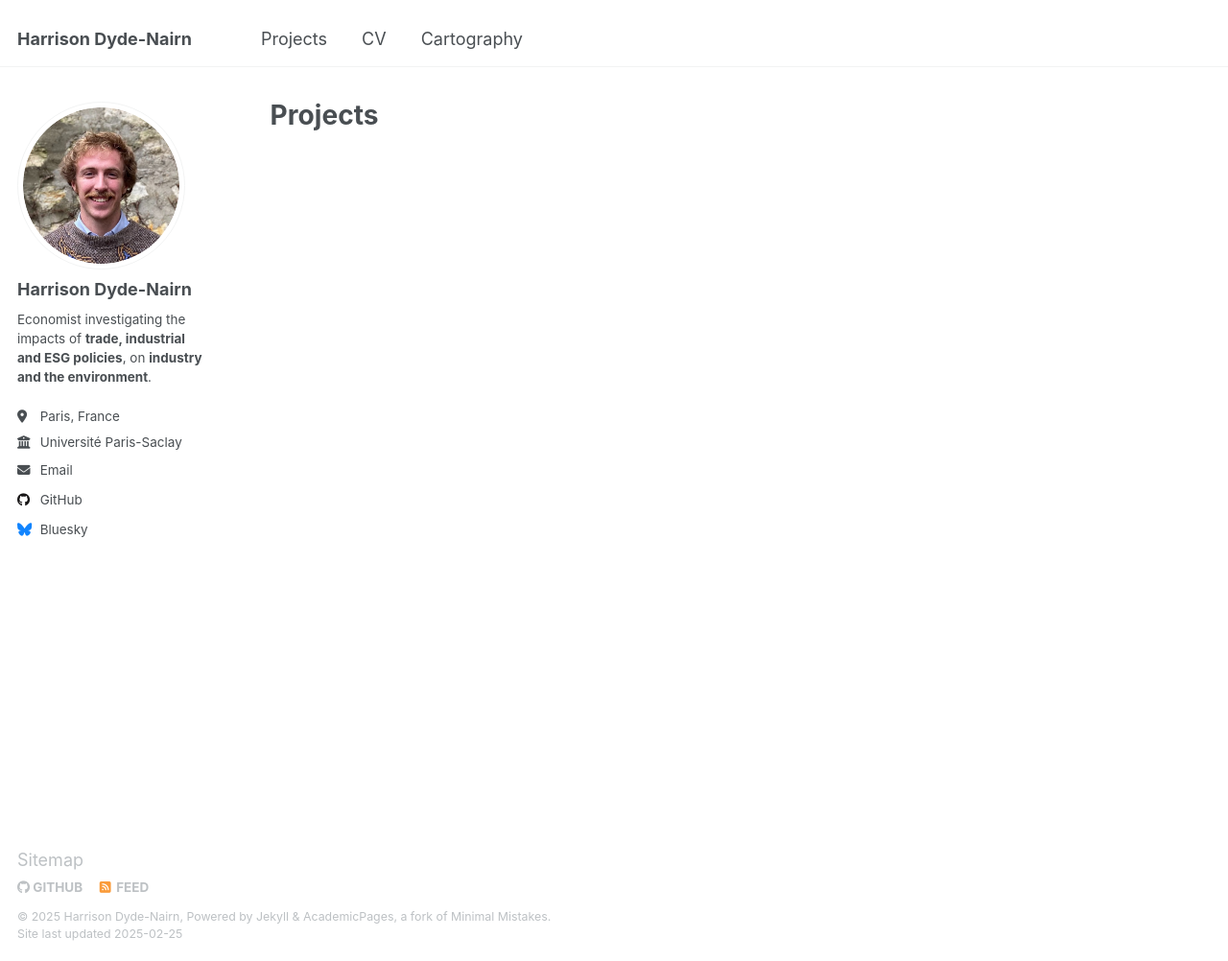
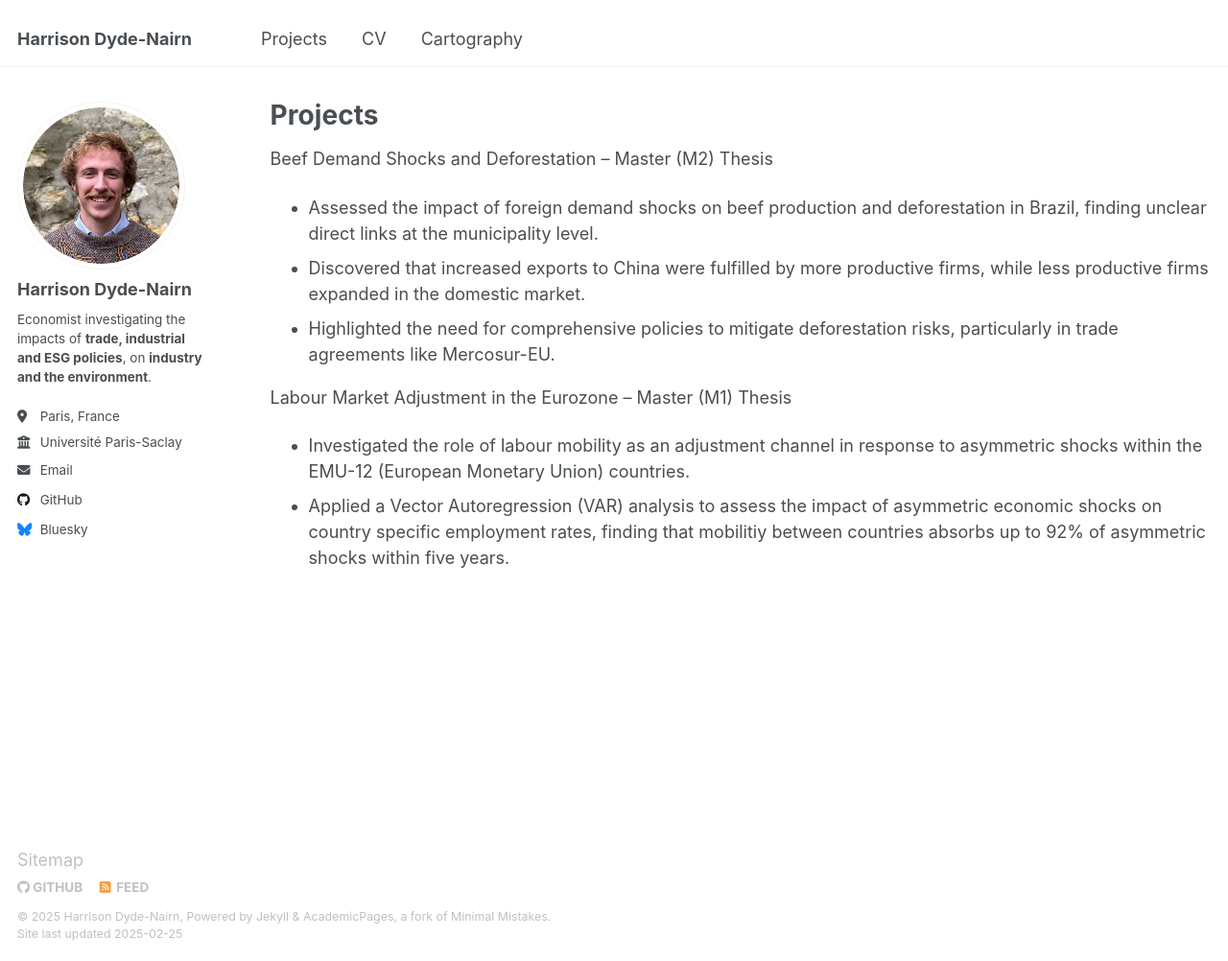
Before and after one commit to hdydenairn/hdydenairn.github.io, a Jekyll site: the page built from _pages/projects.md, in a window 1280 px wide and 1002 px high. Shown: the whole window at 96% size. Built offline with Jekyll 4.4.1, drawn with Linux system fonts in a browser that asks for light colours.

Commit message:
Update projects.md

```diff
--- a/_pages/projects.md
+++ b/_pages/projects.md
@@ -4,3 +4,12 @@
 permalink: /projects/
 author_profile: true
 ---
+
+Beef Demand Shocks and Deforestation -- Master (M2) Thesis
+- Assessed the impact of foreign demand shocks on beef production and deforestation in Brazil, finding unclear direct links at the municipality level.
+- Discovered that increased exports to China were fulfilled by more productive firms, while less productive firms expanded in the domestic market.
+- Highlighted the need for comprehensive policies to mitigate deforestation risks, particularly in trade agreements like Mercosur-EU.
+
+Labour Market Adjustment in the Eurozone -- Master (M1) Thesis
+- Investigated the role of labour mobility as an adjustment channel in response to asymmetric shocks within the EMU-12 (European Monetary Union) countries.
+- Applied a Vector Autoregression (VAR) analysis to assess the impact of asymmetric economic shocks on country specific employment rates, finding that mobilitiy between countries absorbs up to 92% of asymmetric shocks within five years.
```
